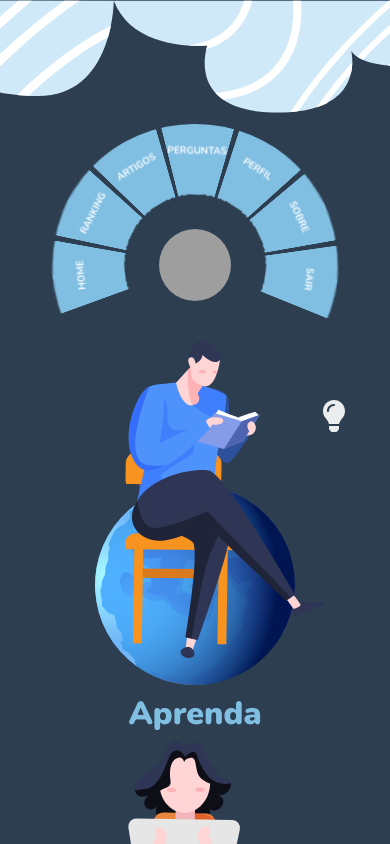
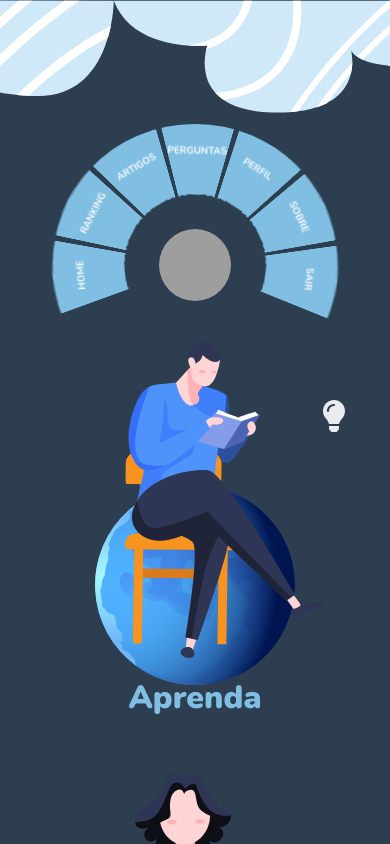
Before and after one commit to r-jasinski/ace-lms, a Vue app: page /home in a window 390 px wide. Shown: the top 844 px of the page. Built offline with nearby package versions, Linux system fonts and the light colour scheme; grey boxes are pictures that could not be loaded.

Commit message:
feat(home menu): update home menu style

```diff
--- a/src/components/home/HomeMenu.vue
+++ b/src/components/home/HomeMenu.vue
@@ -61,7 +61,6 @@ export default {
   position: relative;
   height: 400px;
   width: 200px;
-  justify-content: center;
 }
 
 .home-menu__bg {
@@ -75,6 +74,7 @@ export default {
 }
 
 .home-menu__man-in-chair {
+  width: 200px;
   left: 30px;
 }
 
@@ -90,10 +90,10 @@ export default {
 
 .home-menu__title {
   display: flex;
+  justify-content: center;
   position: absolute;
-  bottom: 0%;
+  bottom: 4%;
   width: 100%;
-  justify-content: center;
   font-size: 2em;
   font-weight: 900;
   text-decoration: none;
@@ -101,7 +101,7 @@ export default {
 
 @media only screen and (max-width: 768px) {
   .home-menu {
-    display: block;
+    flex-direction: column;
   }
 }
 </style>
```
